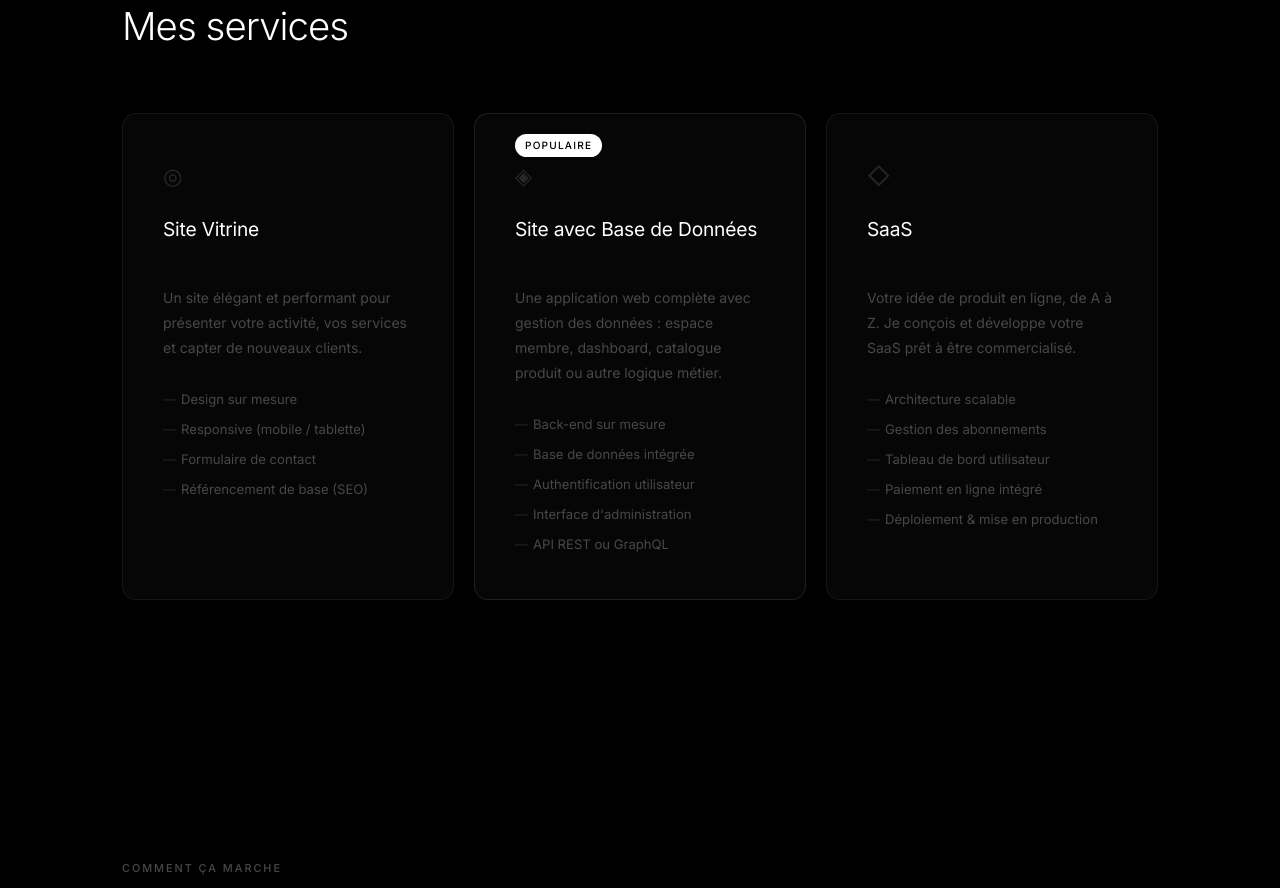
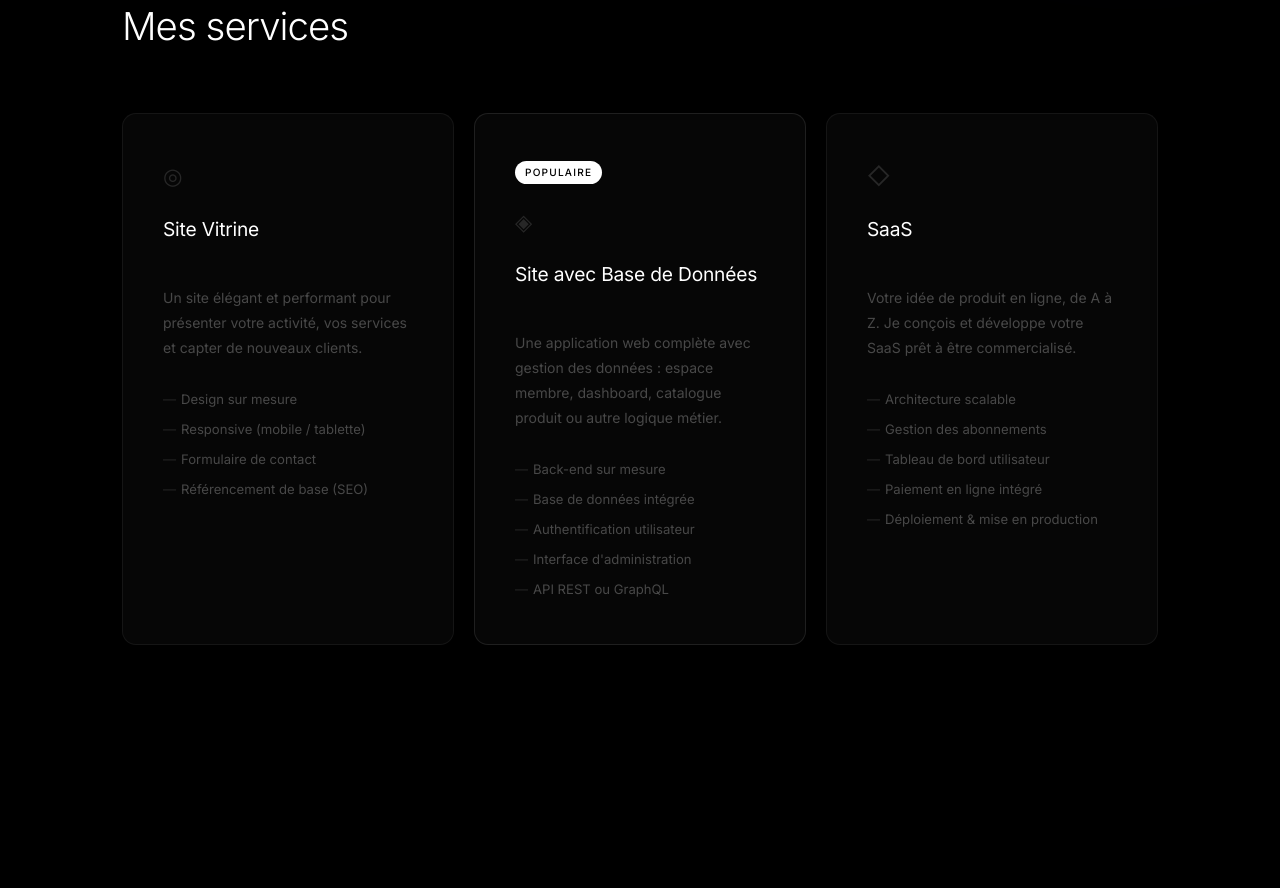
Before and after one commit to S29Duckys/Me, a website built with Vite: page Me/index.html in a window 1280 px wide. Shown: the part 958-1846 px from the top of the page. Built offline with nearby package versions, Linux system fonts and the light colour scheme; files whose address does not match are found by name.

Commit message:
feat: update card badge styling for improved layout and spacing

```diff
--- a/Me/src/style.css
+++ b/Me/src/style.css
@@ -476,9 +476,7 @@ body {
 }
 
 .card-badge {
-  position: absolute;
-  top: 20px;
-  left: 40px;
+  display: inline-block;
   font-size: 0.63rem;
   font-weight: 500;
   letter-spacing: 0.12em;
@@ -487,6 +485,7 @@ body {
   background: #fff;
   padding: 3px 10px;
   border-radius: 20px;
+  margin-bottom: 20px;
 }
 
 .card-icon {
```
